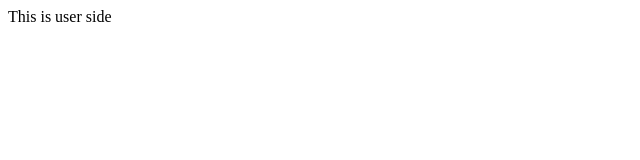
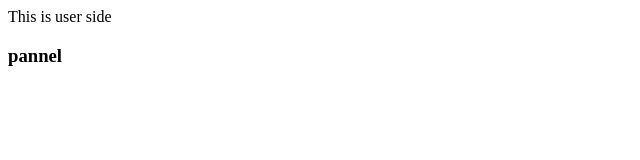
Before and after one commit to Vanithasen/testing, a plain HTML site: page user.html in a window 1280 px wide. Shown: the full height of the page, 0-640 px from the left. Drawn offline with Linux system fonts and the light colour scheme.

Commit message:
fix:tttt

```diff
--- a/user.html
+++ b/user.html
@@ -6,6 +6,6 @@
     <title>Document</title>
 </head>
 <body>
-    This is user side
+    This is user side<h3>pannel</h3>
 </body>
 </html>
```
